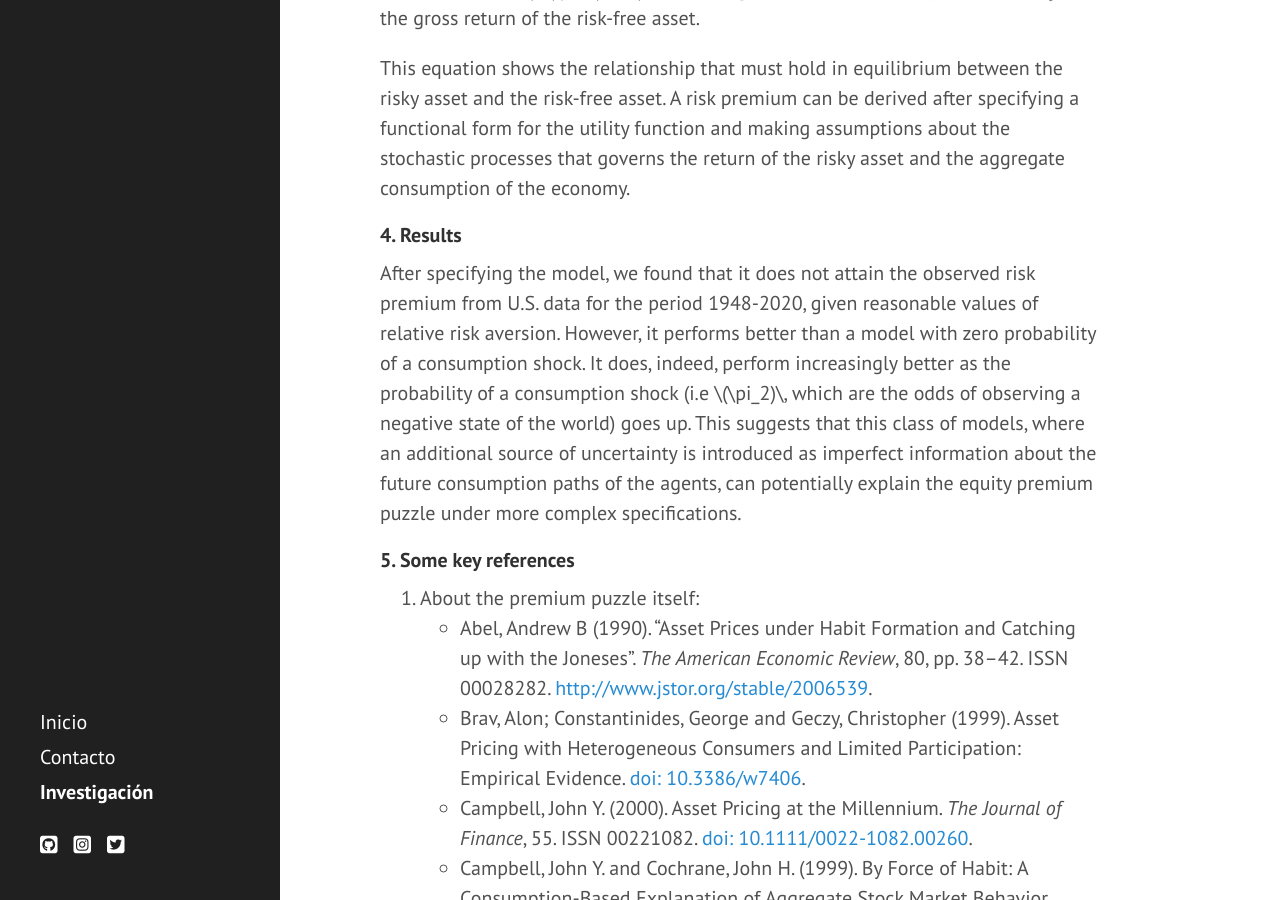
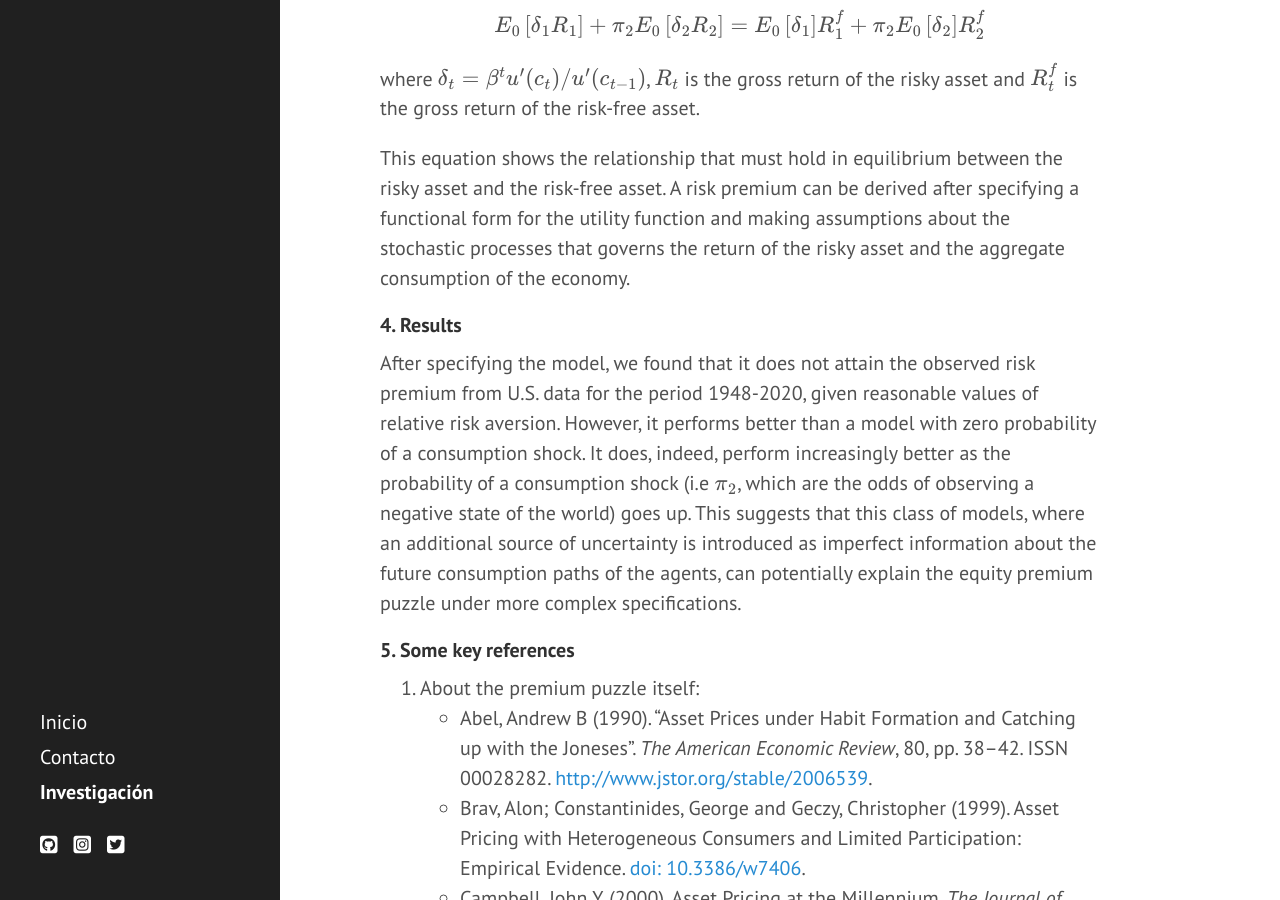
Before and after one commit to r-leo/r-leo.github.io, a Jekyll site: the page built from investigacion.md, in a window 1280 px wide and 900 px high, scrolled down 2587 px. Built offline with Jekyll 4.4.1, drawn with Linux system fonts in a browser that asks for light colours; nearby versions of some CDN libraries; part of the change alters nothing that is shown; some of the changed text lies outside the part shown.

Commit message:
Actualización de artículo

```diff
--- a/investigacion.md
+++ b/investigacion.md
@@ -8,7 +8,8 @@ title: Investigación
 ### Trabajos durante el posgrado
 
 * Bermeo, Luis y Leo, Rodrigo (2021). [Análisis de las propiedades topológicas del riesgo por pandemia de COVID-19 en México](/static/analisis_topologico.pdf). Trabajo final de la materia de economía de redes.
-* Leo, Rodrigo (2021). [Análisis de la serie `SP500`](/static/proyecto_series.pdf). Trabajo final de la materia de series de tiempo.
+* Leo, Rodrigo (2021). [Análisis de la serie SP500](/static/proyecto_series.pdf). Trabajo final de la materia de series de tiempo.
+* Leo, Rodrigo (2021). [Revisión de *Bank Runs, Deposit Insurance, and Liquidity* de Diamond y Dybvig (1983)](/static/diamond_dybvig.pdf). Revisión de literatura para la materia de teoría de juegos.
 
 ---
 
@@ -18,7 +19,7 @@ El texto de la tesis se encuentra en revisión. Un esbozo de los fundamentos (au
 
 #### 1. A pure exchange economy
 
-Consider a three-period pure exchange economy where agents get utility by means of consumption of a single good. At \\(t=0\\) there is an open market for two types of financial asset: a risky one and a risk-free one. The agents, provided with an initial endowment \\(\omega\\) of the consumption good, must find an optimal investment portfolio to transfer its wealth across time (as in an Arrow-Debreu economy). We introduce imperfect information by the following mechanism. There are two possible future states of the world: a *positive* state (\\(P\\)) and a *negative* state (\\(N)\\). The state of the world is revealed at \\(t=1\\). If the positive state is observed, then the agent can consume at every period. If the negative state is observed, then the agent can consume only up to \\(t=1)\\. Therefore, a negative state can be regarded as a  state where agents suffer a *consumption shock*, in the form of an illness, an emergency or other non-insured future event. The key insight here is that at time \\(t=0\\) the agents do not know the future state of the world, so they must make their investment decisions facing a fundamental uncertainty about their future consumption path. So the uncertainty in the model comes from two different sources:
+Consider a three-period pure exchange economy where agents get utility by means of consumption of a single good. At \\(t=0\\) there is an open market for two types of financial asset: a risky one and a risk-free one. The agents, provided with an initial endowment \\(\omega\\) of the consumption good, must find an optimal investment portfolio to transfer its wealth across time (as in an Arrow-Debreu economy). We introduce imperfect information by the following mechanism. There are two possible future states of the world: a *positive* state (\\(P\\)) and a *negative* state (\\(N)\\). The state of the world is revealed at \\(t=1\\). If the positive state is observed, then the agent can consume at every period. If the negative state is observed, then the agent can consume only up to \\(t=1\\). Therefore, a negative state can be regarded as a  state where agents suffer a *consumption shock*, in the form of an illness, an emergency or other non-insured future event. The key insight here is that at time \\(t=0\\) the agents do not know the future state of the world, so they must make their investment decisions facing a fundamental uncertainty about their future consumption path. So the uncertainty in the model comes from two different sources:
 
 1. the intrinsic volatility of the risky asset (the returns of this asset are stochastic), and
 1. the risk of observe a negative state of the world and be forced to sell the whole portfolio al \\(t=1\\) to achieve maximal utility.
@@ -57,7 +58,7 @@ This equation shows the relationship that must hold in equilibrium between the r
 
 #### 4. Results
 
-After specifying the model, we found that it does not attain the observed risk premium from U.S. data for the period 1948-2020, given reasonable values of relative risk aversion. However, it performs better than a model with zero probability of a consumption shock. It does, indeed, perform increasingly better as the probability of a consumption shock (i.e \\(\pi_2)\\, which are the odds of observing a negative state of the world) goes up. This suggests that this class of models, where an additional source of uncertainty is introduced as imperfect information about the future consumption paths of the agents, can potentially explain the equity premium puzzle under more complex specifications.
+After specifying the model, we found that it does not attain the observed risk premium from U.S. data for the period 1948-2020, given reasonable values of relative risk aversion. However, it performs better than a model with zero probability of a consumption shock. It does, indeed, perform increasingly better as the probability of a consumption shock (i.e \\(\pi_2\\), which are the odds of observing a negative state of the world) goes up. This suggests that this class of models, where an additional source of uncertainty is introduced as imperfect information about the future consumption paths of the agents, can potentially explain the equity premium puzzle under more complex specifications.
 
 #### 5. Some key references
 
```
Also changed, not shown: 1 other file.
